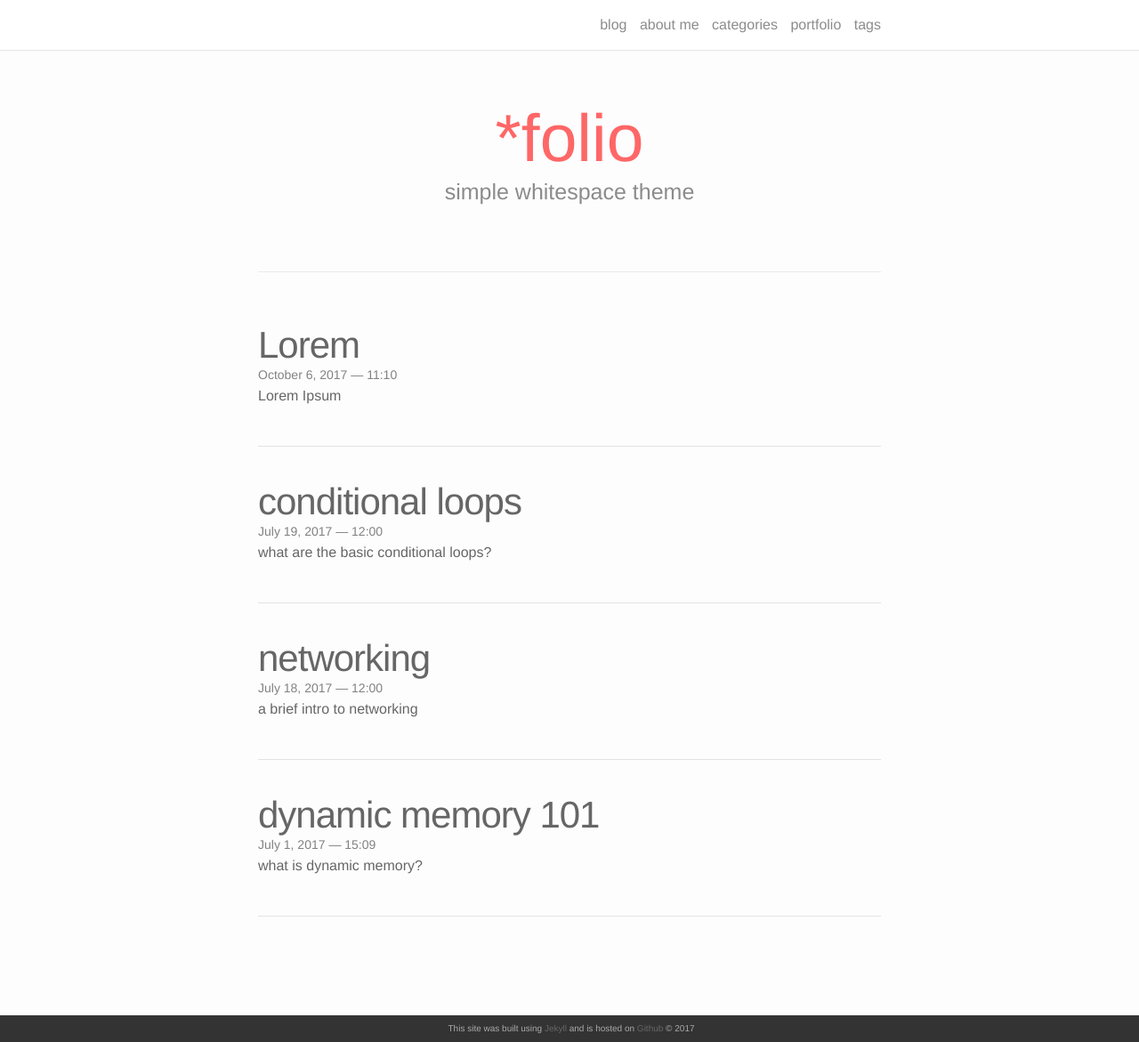
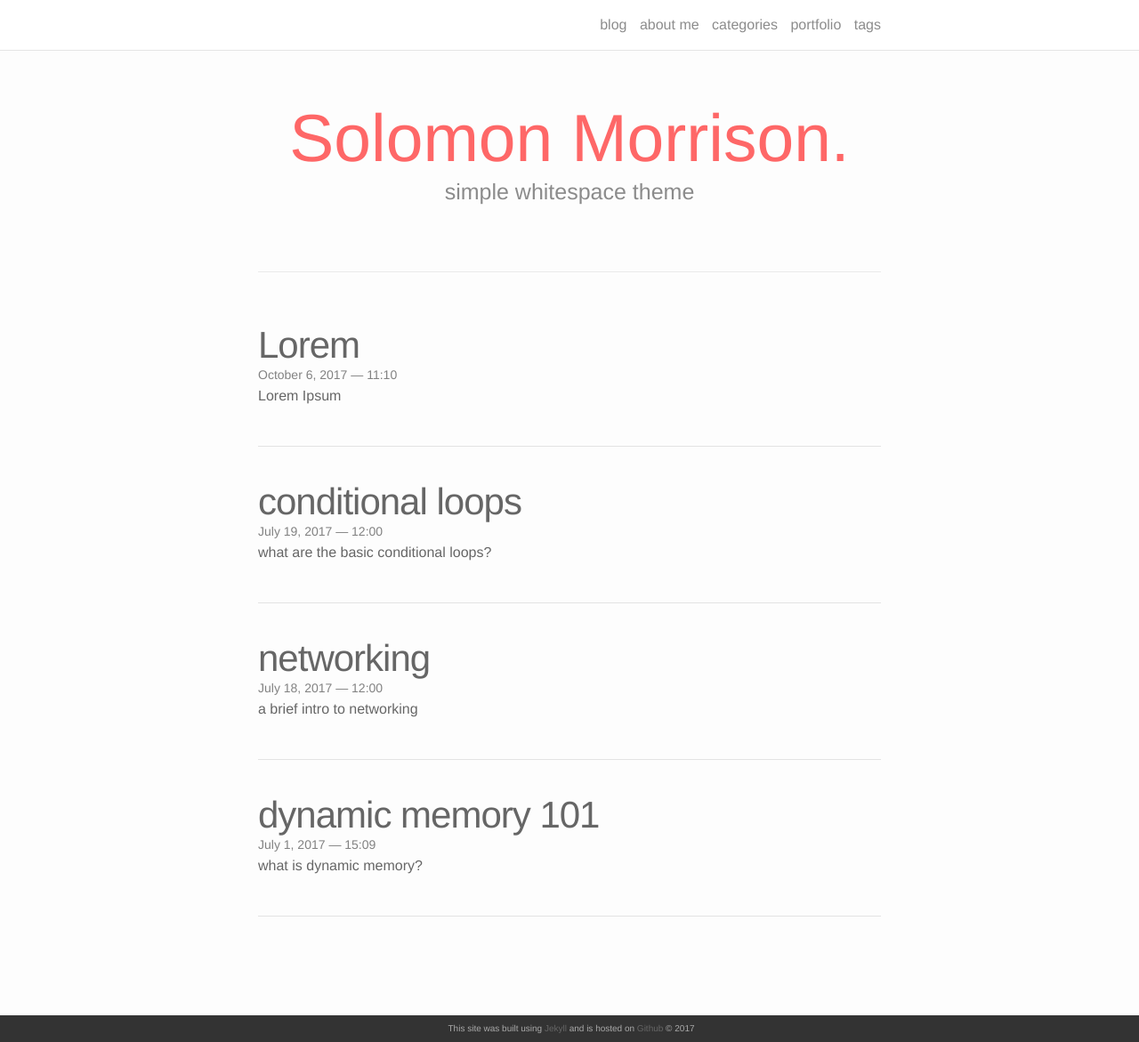
Before and after one commit to SoloMorris/SoloMorris.github.io, a Jekyll site: the page built from index.html, in a window 1280 px wide and 1171 px high. Shown: the whole window at 89% size. Built offline with Jekyll 4.4.1, drawn with Linux system fonts in a browser that asks for light colours; nearby versions of some CDN libraries; the list of posts is cut into pages by our own code.

Commit message:
changes to index

```diff
--- a/index.html
+++ b/index.html
@@ -5,7 +5,7 @@ pagination:
 ---
 
 <div class="header-bar">
-  <h1>*folio</h1>
+  <h1>Solomon Morrison.</h1>
   <h2>simple whitespace theme</h2>
   <br/>
   <hr>
```
Also changed, not shown: about.md (+1 -1 lines).
